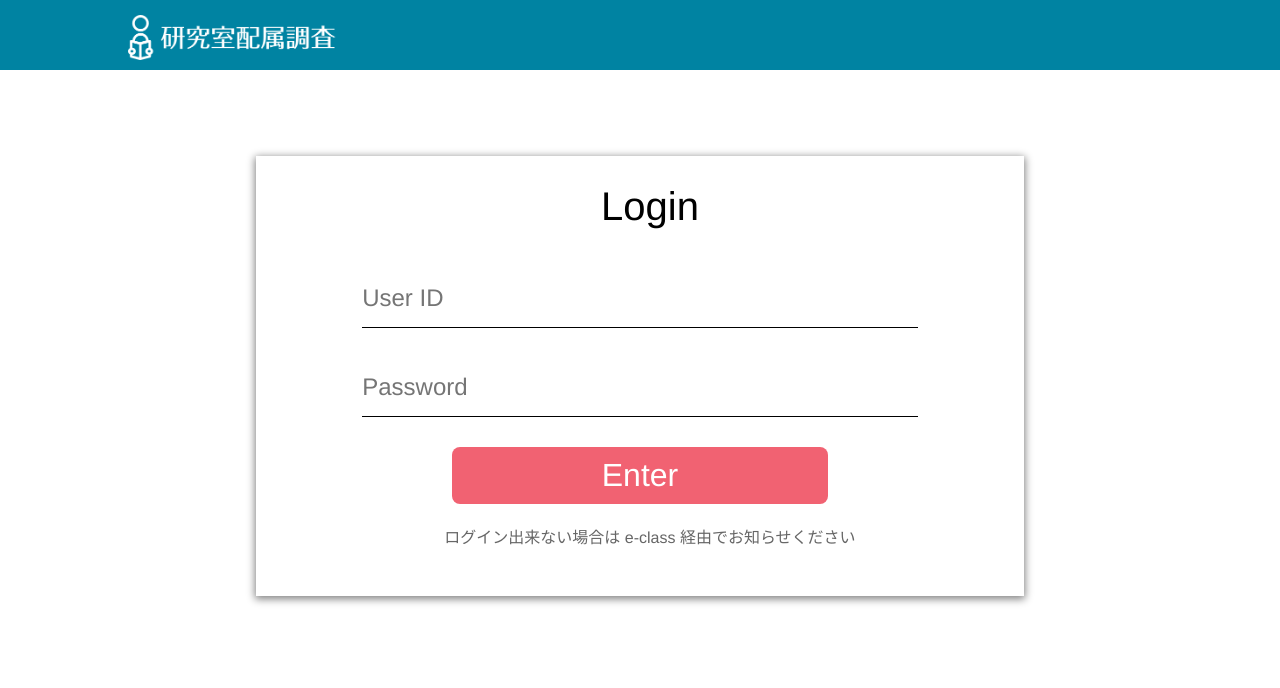
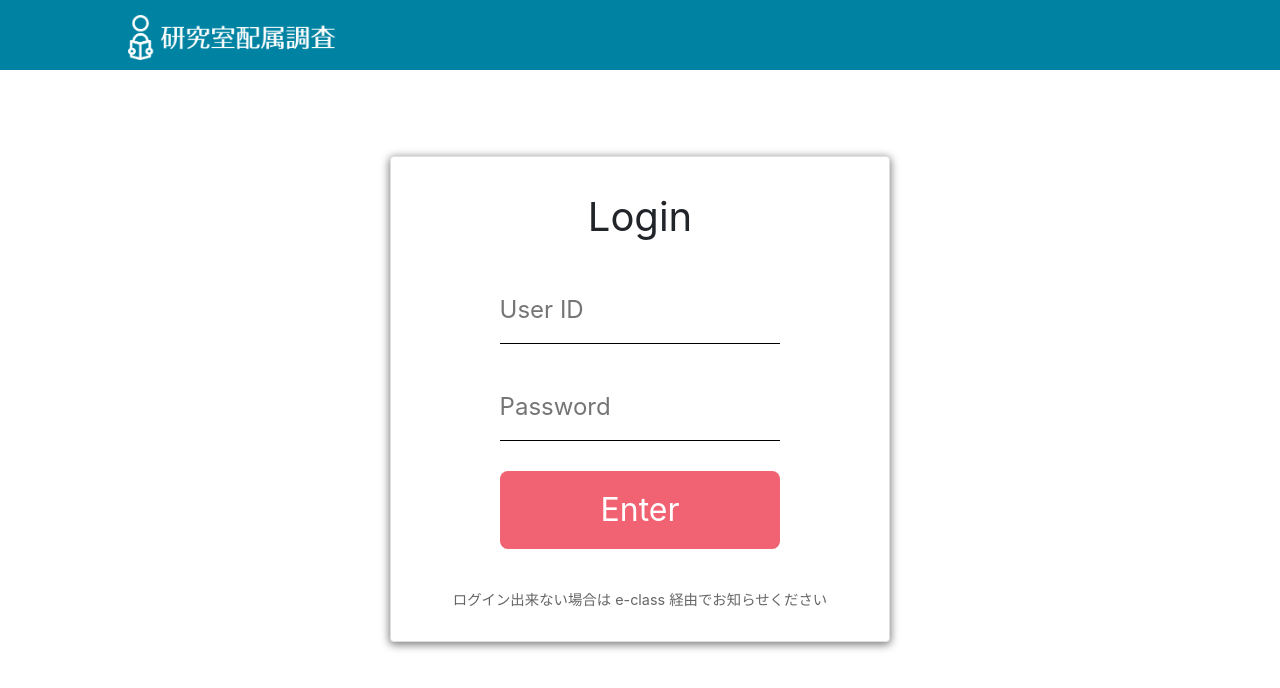
Before and after one commit to shinnosuke-K/lab-assignment-front, a Nuxt app: page /login in a window 1280 px wide. Shown: the top 688 px of the page. Built offline with nearby package versions, Linux system fonts and the light colour scheme.

Commit message:
ログイン画面の実装を一旦完了

```diff
--- a/components/loginCard.vue
+++ b/components/loginCard.vue
@@ -1,19 +1,11 @@
 <template>
-  <div class="card">
-      <form>
-        <p class="form-contents title">Login</p>
-        <div class="form-contents">
-            <UserForm />
-        </div>
-        <div class="form-contents">
-            <PasswordForm />
-        </div>
-        <div class="form-contents">
-            <button type="submit">Enter</button>
-        </div>
-        <p class="form-contents annotation">ログイン出来ない場合は e-class 経由でお知らせください</p>
-      </form>
-  </div>
+    <b-container class="justify-content-center card">
+        <b-col class="text title">Login</b-col>
+        <UserForm />
+        <PasswordForm />
+        <button @click="onClick">Enter</button>
+        <b-col class="text annotation">ログイン出来ない場合は e-class 経由でお知らせください</b-col>
+    </b-container>
 </template>
 
 <script>
@@ -24,33 +16,31 @@ export default {
     name: "Card",
     components: {
         UserForm,
-        PasswordForm,
-    }
+        PasswordForm
+    },
+    methods: {
+        onClick: (event)=> {
+            alert("Click!")
+        }
+    },
 }
 </script>
 
 <style scoped>
 .card {
-    padding: 0.5em 1em;
-    margin: 86px 20% 0 20%;
-    height: 100;
+    margin-top: 86px;
+    width:500px;
     box-shadow: 0 2px 8px 1px gray;
-    display: flex;
-    justify-content: center;
 }
 
-.form-contents {
+.text {
+    margin: 30px 0px;
     display: flex; /* 要素をFlexコンテナとして定義する */
     justify-content: center;/* flexアイテムの上下中央を指定する */
     align-items: center; /* flexアイxテムの左右中央を指定する */
 }
 
-.card p {
-    padding: 10px;
-    margin: 10px 20px 30px 40px;
-}
-
-.form-contents.title {
+.title {
     font-size: 2.5rem;
 }
 
@@ -59,8 +49,9 @@ export default {
 }
 
 .input-form {
-    margin: 0% 10% 30px 10%;
-    padding: 15px 50% 15px 0px;
+    margin: 0% 20% 30px 20%;
+    padding: 15px 0px;
+    border-style: none;
     border-bottom: solid 1px black;
     font-size: 1.5rem;
 }
@@ -77,12 +68,19 @@ button {
     font-size: 2rem;
     background-color: #F16272;
     color: white;
+    border: none;
     border-radius: 0.5rem;
-    padding: 10px 150px;
+    margin: 0% 20% 10px 20%;
+    padding: 15px 10px;
+    min-width: 100px;
 }
 
-.form-contents.annotation {
-    font-size: 1rem;
+button:hover {
+    opacity: 0.8;
+}
+
+.annotation {
+    font-size: 0.9rem;
     color: #666666;
 }
 
--- a/components/loginForm/password.vue
+++ b/components/loginForm/password.vue
@@ -1,9 +1,15 @@
 <template>
-    <input type="text" class="input-form" placeholder="Password">
+    <input @keydown.enter="onClick" type="text" class="text input-form" placeholder="Password">
+    <!-- <b-form-input placeholder="Password"></b-form-input> -->
 </template>
 
 <script>
 export default {
-    name: "passwordFrom"
+    name: "passwordFrom",
+    methods: {
+        onClick: (event)=> {
+            alert("Click!")
+        }
+    },
 }
 </script>
--- a/components/loginForm/user.vue
+++ b/components/loginForm/user.vue
@@ -1,9 +1,15 @@
 <template>
-    <input type="text" class="input-form" placeholder="User ID">
+    <input @keydown.enter="onClick" type="text" class="text input-form" placeholder="User ID">
+    <!-- <b-form-input placeholder="User ID"></b-form-input> -->
 </template>
 
 <script>
 export default {
-    name: "userForm"
+    name: "userForm",
+    methods: {
+        onClick: (event)=> {
+            alert("Click!")
+        }
+    },
 }
 </script>
--- a/layouts/default.vue
+++ b/layouts/default.vue
@@ -17,6 +17,11 @@ export default {
 
 <style>
 html {
-  font-family:'Franklin Gothic Medium', 'Arial Narrow', Arial, sans-serif
+  font-family:'Franklin Gothic Medium', 'Arial Narrow', Arial, sans-serif;
 }
+
+body {
+  margin: 0px;
+}
+
 </style>
--- a/nuxt.config.js
+++ b/nuxt.config.js
@@ -1,4 +1,3 @@
-import colors from 'vuetify/es5/util/colors'
 
 export default {
   // Target: https://go.nuxtjs.dev/config-target
@@ -33,48 +32,18 @@ export default {
   components: true,
 
   // Modules for dev and build (recommended): https://go.nuxtjs.dev/config-modules
-  buildModules: [
-    // https://go.nuxtjs.dev/vuetify
-    '@nuxtjs/vuetify',
-  ],
+  buildModules: [],
 
   // Modules: https://go.nuxtjs.dev/config-modules
   modules: [
     // https://go.nuxtjs.dev/axios
     '@nuxtjs/axios',
+    'bootstrap-vue/nuxt',
   ],
 
   // Axios module configuration: https://go.nuxtjs.dev/config-axios
   axios: {},
 
-  // Vuetify module configuration: https://go.nuxtjs.dev/config-vuetify
-  vuetify: {
-    customVariables: ['~/assets/variables.scss'],
-    theme: {
-      dark: false,
-      themes: {
-        dark: {
-          primary: colors.blue.darken2,
-          accent: colors.grey.darken3,
-          secondary: colors.amber.darken3,
-          info: colors.teal.lighten1,
-          warning: colors.amber.base,
-          error: colors.deepOrange.accent4,
-          success: colors.green.accent3
-        },
-        light: {
-          primary: colors.blue.darken2,
-          accent: colors.grey.darken3,
-          secondary: colors.amber.darken3,
-          info: colors.teal.lighten1,
-          warning: colors.amber.base,
-          error: colors.deepOrange.accent4,
-          success: colors.green.accent3
-        }
-      }
-    }
-  },
-
   // Build Configuration: https://go.nuxtjs.dev/config-build
   build: {
   }
```
